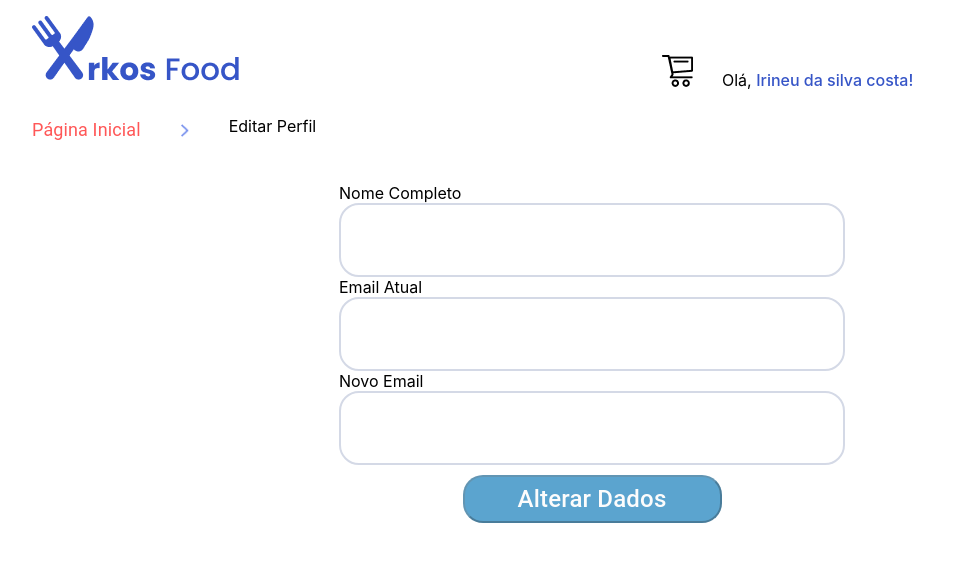
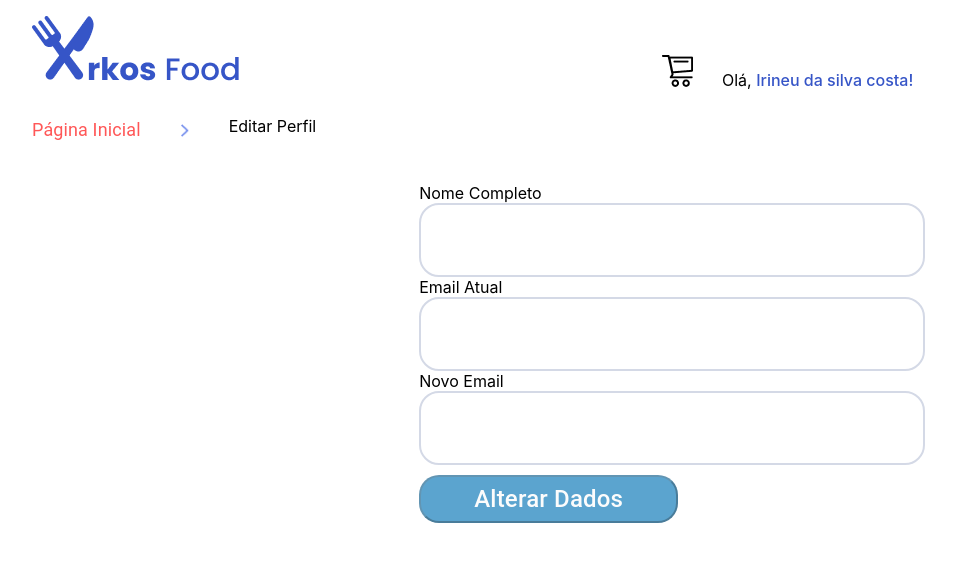
Before and after one commit to SamuelPPlab/Arkos-Food, a React (Create React App) app: page /edit-profile in a window 1280 px wide. Shown: the top 562 px of the page, without its empty margins (48-1004 px from the left). Built offline with nearby package versions, Linux system fonts and the light colour scheme.

Commit message:
Avisos da tela de edição editados.

```diff
--- a/src/CSS/editProfile.css
+++ b/src/CSS/editProfile.css
@@ -3,7 +3,7 @@
 }
 
 #formContainer {
-  width: 100%;
+  width: 27%;
   display: flex;
   justify-content: center;
   flex-direction: column;
--- a/src/pages/EditProfile.jsx
+++ b/src/pages/EditProfile.jsx
@@ -6,6 +6,7 @@ import { emailValidator, validateUserName } from "../services/validators";
 import Header from "../components/Header";
 import NavigationBar from "../components/NavigationBar";
 import "../CSS/editProfile.css";
+import "../CSS/loginPage.css";
 
 const EditProfile = () => {
 
@@ -24,12 +25,6 @@ const EditProfile = () => {
     }
     return setDisableEditDetails(true);
   }, [fullName, newEmail]);
-
-  const inputStyle = {
-    width: '100%',
-    display: 'flex',
-    justifyContent: 'center',
-  };
 
   const fullNameProps = {
     id: 'EditarNomeCompleto',
@@ -69,26 +64,20 @@ const EditProfile = () => {
 
   if(goBackToMain) return <Navigate to="/main" />;
 
-  const nameWarning = <div>O nome deve conter apenas letras!</div>;
-  const emailWarning = <div>O email deve ter o formato correto.</div>;
+  const nameWarning = <div className="warningText">O nome deve conter apenas letras!</div>;
+  const emailWarning = <div className="warningText">O email deve ter o formato correto.</div>;
 
   return(
     <div id="editProfileForm">
       <Header />
       <NavigationBar currentPage="Editar Perfil" />
-      <div id="formContainer">
-        <div style={inputStyle}>
+      <div style={{ width: '100%', display: 'flex', justifyContent: 'space-around' }}>
+        <div id="formContainer">
           <Input {...fullNameProps} />
           {(!validateUserName(fullName) && fullName !== '') && nameWarning}
-        </div>
-        <div style={inputStyle}>
           <Input {...currentEmailProps} />
-        </div>
-        <div style={inputStyle}>
           <Input {...NewEmailProps} />
           {(!emailValidator(newEmail) && newEmail !== '') && emailWarning}
-        </div>
-        <div style={inputStyle}>
           <Button {...editProfileProps} />
         </div>
       </div>
```
Also changed, not shown: src/images/Loading.gif (added).
